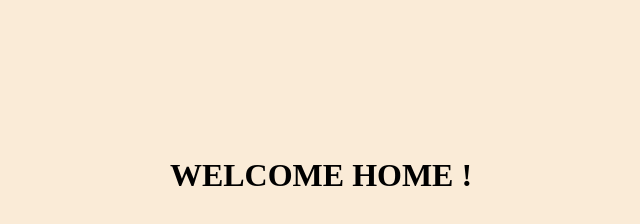
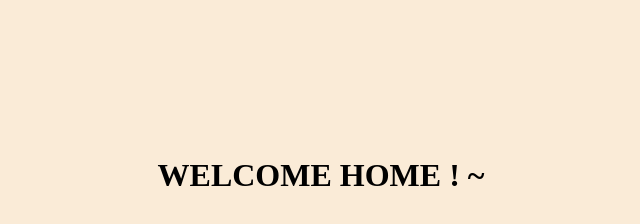
Before and after one commit to boontarika39/home.gitHub.io, a plain HTML site: page index.html in a window 1280 px wide. Shown: the top 224 px of the page, without its empty margins (455-1095 px from the left). Drawn offline with Linux system fonts and the light colour scheme.

Commit message:
Update index.html

```diff
--- a/index.html
+++ b/index.html
@@ -15,6 +15,6 @@
     }
 </style>
 <body>
-    <h1>WELCOME HOME !</h1>
+    <h1>WELCOME HOME ! ~</h1>
 </body>
 </html>
```
